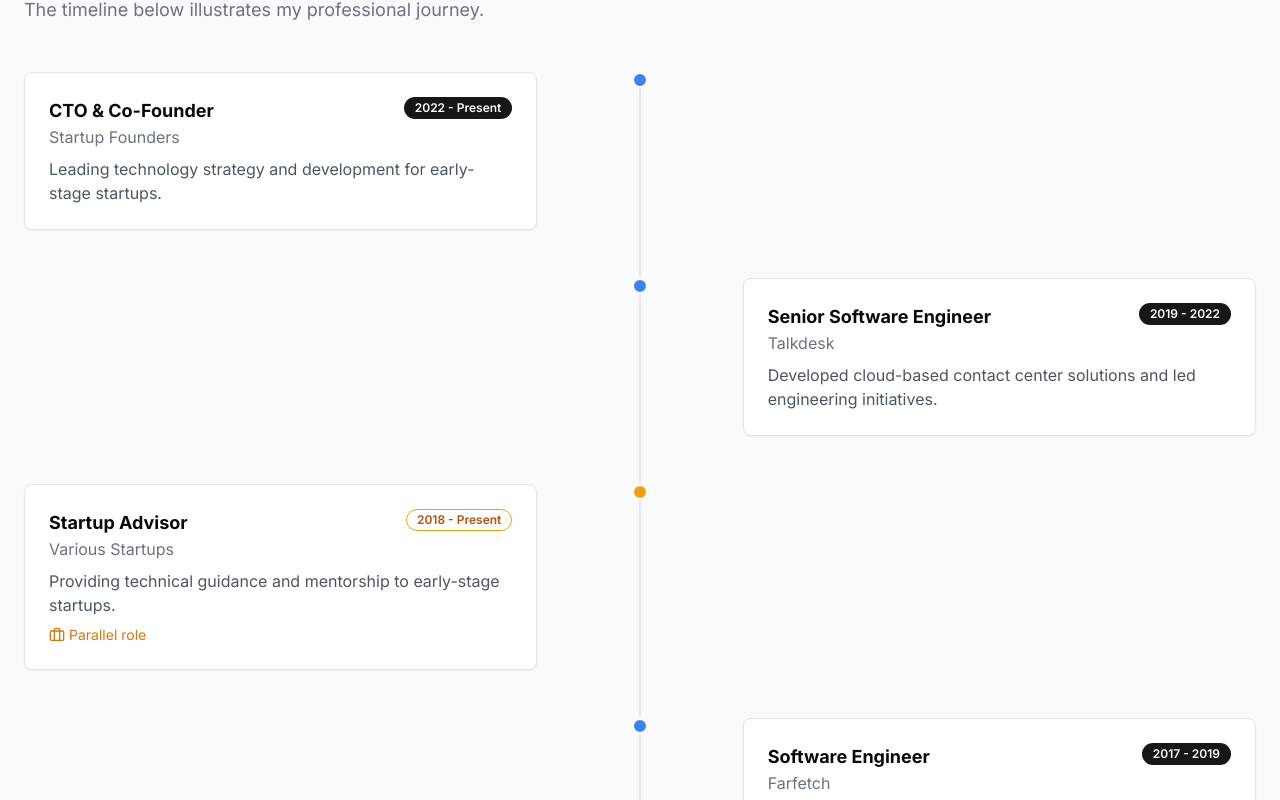
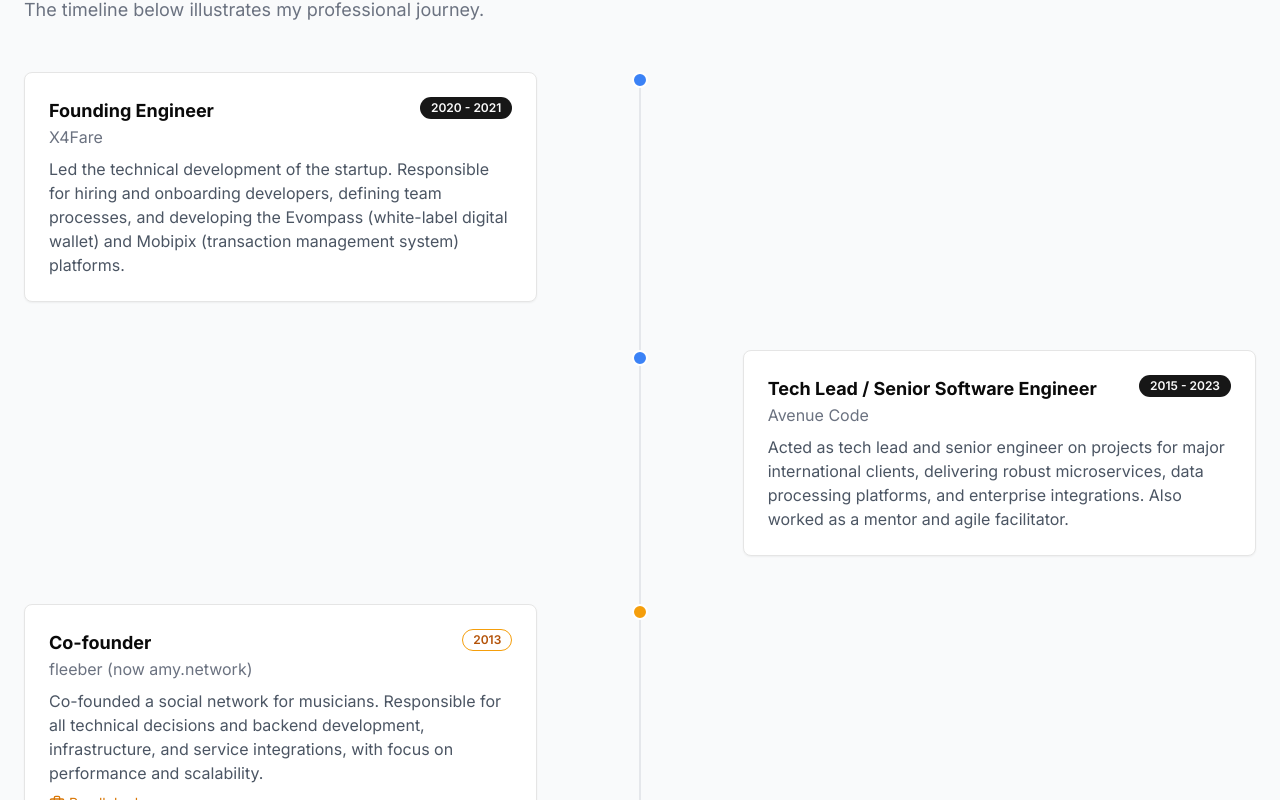
Before and after one commit to finxster/resume, a Next.js app: page / in a window 1280 px wide. Shown: the part 1540-2340 px from the top of the page. Built offline with nearby package versions, Linux system fonts and the light colour scheme.

Commit message:
adding real experiences

```diff
--- a/app/page.tsx
+++ b/app/page.tsx
@@ -25,42 +25,73 @@ export default function Home() {
   const experiences = [
     {
       id: 1,
-      title: "CTO & Co-Founder",
-      company: "Startup Founders",
-      period: "2022 - Present",
-      description: "Leading technology strategy and development for early-stage startups.",
+      title: "Founding Engineer",
+      company: "X4Fare",
+      period: "2020 - 2021",
+      location: "Brazil (Remote)",
+      description: "Led the technical development of the startup. Responsible for hiring and onboarding developers, defining team processes, and developing the Evompass (white-label digital wallet) and Mobipix (transaction management system) platforms.",
+      roles: ["Scrum Master", "Tech Lead", "Mentor"],
+      technologies: ["Java", "Flutter", "React", "SpringBoot", "AWS", "CI/CD (GitHub Actions)", "JHipster", "Liquibase"],
       parallel: false,
     },
     {
       id: 2,
-      title: "Senior Software Engineer",
-      company: "Talkdesk",
-      period: "2019 - 2022",
-      description: "Developed cloud-based contact center solutions and led engineering initiatives.",
+      title: "Tech Lead / Senior Software Engineer",
+      company: "Avenue Code",
+      period: "2015 - 2023",
+      location: "Brazil / USA (Remote and On-site)",
+      description: "Acted as tech lead and senior engineer on projects for major international clients, delivering robust microservices, data processing platforms, and enterprise integrations. Also worked as a mentor and agile facilitator.",
+      roles: ["Tech Lead", "Senior Developer", "Scrum Master", "Mentor"],
+      clients: ["Williams Sonoma", "GAP", "SquareTrade", "Merchant e-Solutions"],
+      technologies: [
+        "Java", "SpringBoot", "Kafka", "JMS", "Databricks", "Python",
+        "JUnit", "Mockito", "Gradle", "Swagger", "Bash", "Jenkins",
+        "Oracle", "SQL Server", "PostgreSQL"
+      ],
       parallel: false,
     },
     {
       id: 3,
-      title: "Startup Advisor",
-      company: "Various Startups",
-      period: "2018 - Present",
-      description: "Providing technical guidance and mentorship to early-stage startups.",
+      title: "Co-founder",
+      company: "fleeber (now amy.network)",
+      period: "2013",
+      location: "Brazil",
+      description: "Co-founded a social network for musicians. Responsible for all technical decisions and backend development, infrastructure, and service integrations, with focus on performance and scalability.",
+      roles: ["Co-founder", "Backend Engineer"],
+      technologies: ["Java", "AWS (EC2, RDS, SQS, S3)", "BDD", "Lucene", "JBehave", "Maven", "Mercurial", "Wicket"],
       parallel: true,
     },
     {
       id: 4,
-      title: "Software Engineer",
-      company: "Farfetch",
-      period: "2017 - 2019",
-      description: "Built e-commerce platform features and improved performance metrics.",
+      title: "Senior Software Engineer / Tech Lead / Scrum Master",
+      company: "MAPS Soluções e Serviços S/A",
+      period: "2010 - 2015",
+      location: "Brazil",
+      description: "Held multiple roles in finance-related projects, including technical leadership, agile management, and requirements analysis. Led teams, managed planning, and ensured delivery of critical solutions for investment funds.",
+      roles: ["Tech Lead", "Senior Developer", "Scrum Master", "Product Owner"],
+      technologies: ["Java", "Spring", "Hibernate", "Jetty", "Wicket", "AWS", "Maven", "Jenkins", "Mercurial", "PostgreSQL", "Oracle"],
       parallel: false,
     },
     {
       id: 5,
-      title: "Full Stack Developer",
-      company: "Critical Software",
-      period: "2015 - 2017",
-      description: "Developed mission-critical applications for enterprise clients.",
+      title: "Software Engineer",
+      company: "MAPS Soluções e Serviços S/A",
+      period: "2005 - 2010",
+      location: "Brazil",
+      description: "Started as an intern and progressed to software engineer, contributing to projects in fund control, payment systems, and banking. Worked across multiple layers of backend systems.",
+      roles: ["Intern", "Software Engineer"],
+      technologies: ["Java", "Hibernate", "Spring", "Velocity", "JSF", "Ant", "SVN", "Jenkins", "Oracle", "PostgreSQL"],
+      parallel: false,
+    },
+    {
+      id: 6,
+      title: "Intern",
+      company: "Faculdade Cásper Líbero",
+      period: "2002 - 2005",
+      location: "Brazil",
+      description: "Internship in the university's IT department. Responsible for maintaining computer labs, supporting students with tech issues, and automating administrative routines.",
+      roles: ["Intern"],
+      technologies: ["Bash Scripting", "JavaScript"],
       parallel: false,
     },
   ]
```
